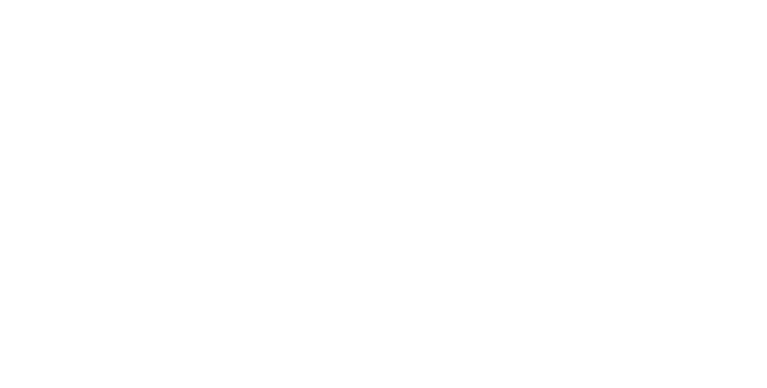
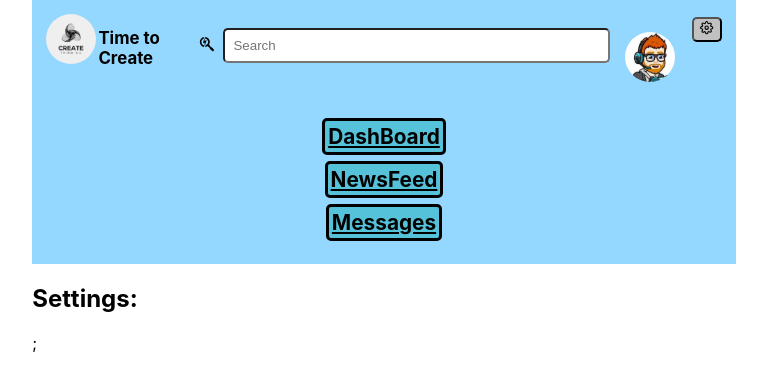
Before and after one commit to jakeols75/Ols-Jacob-Dev2501, a React (Create React App) app: page /settings in a window 1280 px wide. Before the commit this address had no page. Shown: the top 388 px of the page, without its empty margins (256-1023 px from the left). Built offline with nearby package versions, Linux system fonts and the light colour scheme; the HTML template or start-up script is replaced by a standard one.

Commit message:
Added navigation route and link to settings page using avatar img

```diff
--- a/src/App.js
+++ b/src/App.js
@@ -11,7 +11,7 @@ import { Routes, Route } from "react-router-dom";
 //Nav paths
 import DashBoard from "../src/pages/DashBoard";
 import Messages from "../src/pages/Messages";
-//import settings from "../src/pages/Settings";
+import Settings from "../src/pages/Settings";
 
 import NewsFeed from "./pages/NewsFeed";
 
@@ -24,6 +24,7 @@ class App extends Component {
           <Route path="dashboard" element={<DashBoard />} />
           <Route path="newsfeed" element={<NewsFeed />} />
           <Route path="messages" element={<Messages />} />
+          <Route path="settings" element={<Settings />} />
         </Routes>
       </div>
     );
--- a/src/components/avatar/MyAvatar.js
+++ b/src/components/avatar/MyAvatar.js
@@ -1,8 +1,14 @@
 import React from "react";
-
+import { Link } from "react-router-dom";
 const MyAvatar = (props) => {
   return (
-    <img src={props.AvatarIcon} alt={props.AvatarAlt} style={styles.myAvatar} />
+    <Link to="/settings">
+      <img
+        src={props.AvatarIcon}
+        alt={props.AvatarAlt}
+        style={styles.myAvatar}
+      />
+    </Link>
   );
 };
 export default MyAvatar;
--- a/src/components/header/Header.js
+++ b/src/components/header/Header.js
@@ -2,6 +2,7 @@ import React from "react";
 //Import Icons for Header
 import { FaSearchengin } from "react-icons/fa"; //FaRegNewspaper
 import { FiSettings } from "react-icons/fi";
+
 //import { BiSolidMessageSquareDetail } from "react-icons/bi";
 //import { MdVideoLibrary } from "react-icons/md";
 //Logo/Avatar Image Component
--- a/src/pages/Messages.js
+++ b/src/pages/Messages.js
@@ -1,8 +1,14 @@
 import React from "react";
+import Header from "../components/header/Header";
+import NavBar from "../components/navbar/NavBar";
 
 function Messages() {
   return (
     <section>
+      <div>
+        <Header />
+        <NavBar />
+      </div>
       <h1>Messages:</h1>
     </section>
   );
--- a/src/pages/NewsFeed.js
+++ b/src/pages/NewsFeed.js
@@ -11,7 +11,7 @@ import PostCard from "../components/form/PostCard";
 //Nav paths
 import DashBoard from "../pages/DashBoard";
 import Messages from "../pages/Messages";
-//import settings from "../pages/Settings";
+import Settings from "../pages/Settings";
 
 class NewsFeed extends Component {
   state = {
@@ -78,6 +78,7 @@ class NewsFeed extends Component {
               <Route path="dashboard" element={<DashBoard />} />
               <Route path="newsfeed" element={<NewsFeed />} />
               <Route path="messages" element={<Messages />} />
+              <Route path="settings" element={<Settings />} />
             </Routes>
           </section>
           <div>
--- a/src/pages/Settings.js
+++ b/src/pages/Settings.js
@@ -1,8 +1,14 @@
 import React from "react";
+import Header from "../components/header/Header";
+import NavBar from "../components/navbar/NavBar";
 
 function Settings() {
   return (
     <section>
+      <div>
+        <Header />
+        <NavBar />
+      </div>
       <h1>Settings:</h1>;
     </section>
   );
```
